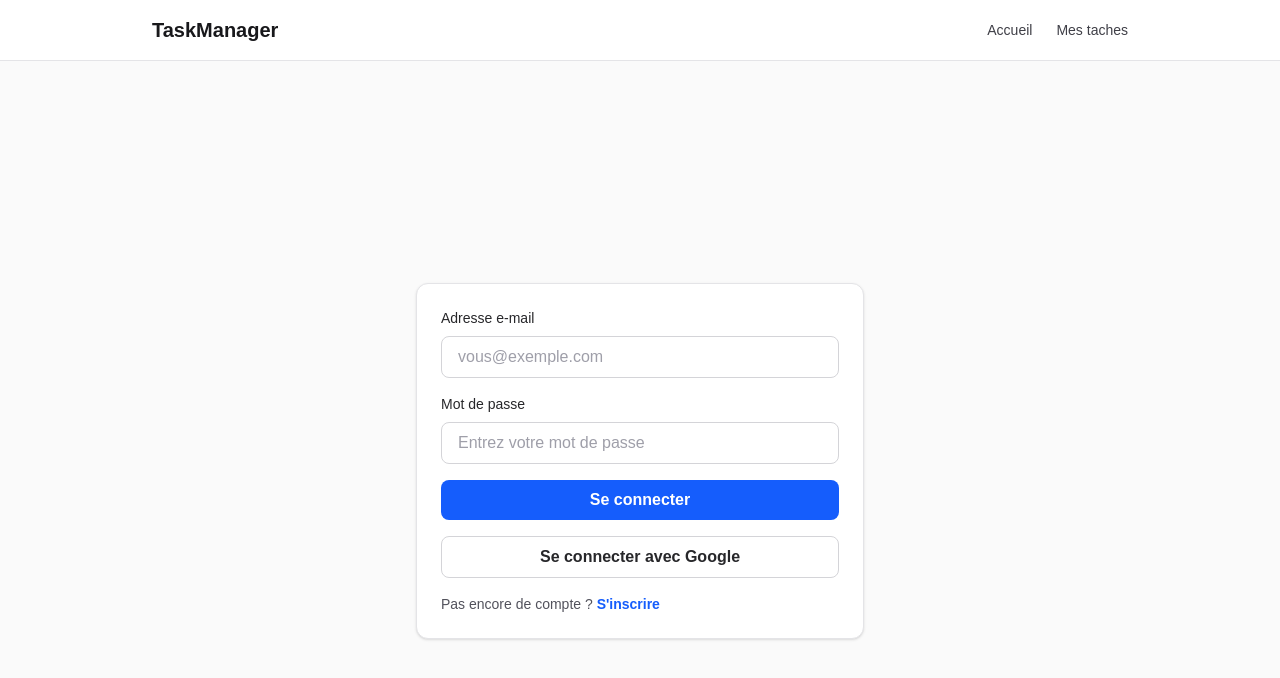
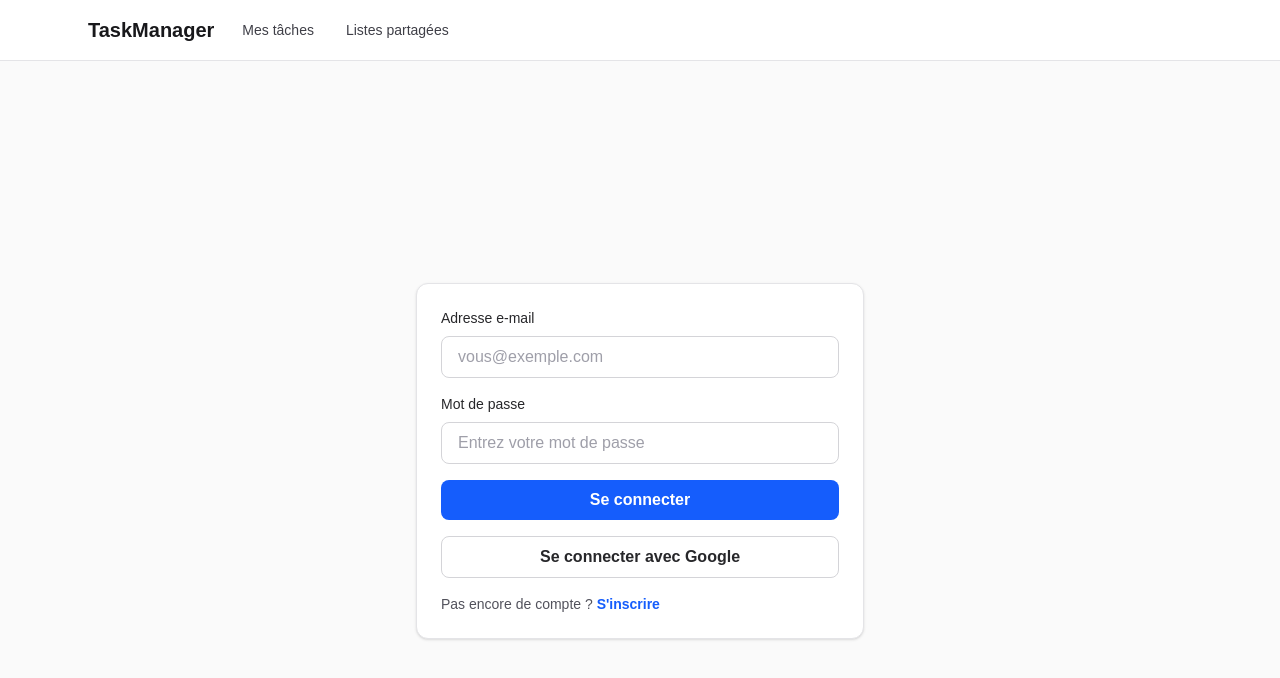
Before and after one commit to lisinsau/taskmanager, a Next.js app: page /login in a window 1280 px wide. Shown: the top 678 px of the page. Built offline with nearby package versions, Linux system fonts and the light colour scheme; no server answers.

Commit message:
feat: en-tête (navigation active + menu utilisateur compact)

```diff
--- a/src/app/page.js
+++ b/src/app/page.js
@@ -166,7 +166,6 @@ export default function Home() {
         <section className="flex flex-col w-full max-w-5xl items-center justify-center gap-8 dark:bg-zinc-900 px-8 max-md:px-0 py-16 rounded-2xl">
           <h1 className="text-4xl font-bold text-zinc-900 dark:text-zinc-100">TaskManager</h1>
           <p className="text-lg text-zinc-600 dark:text-zinc-300">Gérez vos tâches efficacement</p>
-          <UserMenu />
 
           {/* Tableau de bord au-dessus de la barre de recherche */}
           <Dashboard tasks={tasks} />
@@ -222,12 +221,6 @@ export default function Home() {
             />
           ) : null}
 
-          <button
-            className="mt-4 px-8 py-3 rounded-full bg-blue-600 text-white text-base font-semibold text-center hover:bg-blue-700 transition-colors focus:outline-none focus:ring-2 focus:ring-blue-500 focus:ring-offset-2"
-            aria-label="Commencer avec TaskManager"
-          >
-            Commencer
-          </button>
         </section>
       </main>
     </AuthGuard>
--- a/src/components/Header.js
+++ b/src/components/Header.js
@@ -1,27 +1,50 @@
+"use client";
+
 import Link from "next/link";
+import { usePathname } from "next/navigation";
+import UserMenu from "./UserMenu";
 
 export default function Header() {
+  const pathname = usePathname();
+  const isTasksPage = pathname === "/";
+  const isSharedPage = pathname?.startsWith("/shared");
+
+  const getLinkClassName = (isActive) =>
+    `rounded-md px-3 py-1.5 transition ${
+      isActive
+        ? "bg-blue-100 text-blue-700"
+        : "text-zinc-700 hover:text-blue-600 hover:bg-zinc-100"
+    }`;
+
   return (
-    <header className="border-b border-zinc-200 bg-white dark:border-zinc-800 dark:bg-zinc-950">
-      <div className="mx-auto flex w-full max-w-5xl items-center justify-between px-6 py-4">
-        <Link href="/" className="text-xl font-bold text-zinc-900 dark:text-zinc-100">
+    <header className="border-b border-zinc-200 bg-white">
+      <div className="mx-auto flex w-full max-w-6xl flex-wrap items-center justify-between gap-4 px-6 py-4">
+        <Link href="/" className="text-xl font-bold text-zinc-900">
           TaskManager
         </Link>
 
         <nav aria-label="Navigation principale">
-          <ul className="flex items-center gap-6 text-sm font-medium text-zinc-700 dark:text-zinc-300">
+          <ul className="flex items-center gap-2 text-sm font-medium">
             <li>
-              <Link href="/" className="hover:text-blue-600 dark:hover:text-blue-400">
-                Accueil
+              <Link href="/" className={getLinkClassName(isTasksPage)} aria-current={isTasksPage ? "page" : undefined}>
+                Mes tâches
               </Link>
             </li>
             <li>
-              <Link href="/" className="hover:text-blue-600 dark:hover:text-blue-400">
-                Mes taches
+              <Link
+                href="/shared"
+                className={getLinkClassName(isSharedPage)}
+                aria-current={isSharedPage ? "page" : undefined}
+              >
+                Listes partagées
               </Link>
             </li>
           </ul>
         </nav>
+
+        <div className="ml-auto">
+          <UserMenu compact />
+        </div>
       </div>
     </header>
   );
--- a/src/components/UserMenu.js
+++ b/src/components/UserMenu.js
@@ -4,7 +4,7 @@ import { useRouter } from "next/navigation";
 import { useState } from "react";
 import { useAuth } from "../contexts/AuthContext";
 
-export default function UserMenu() {
+export default function UserMenu({ compact = false }) {
   const { user, signOut } = useAuth();
   const router = useRouter();
   const [error, setError] = useState(null);
@@ -28,6 +28,24 @@ export default function UserMenu() {
 
   if (!user) {
     return null;
+  }
+
+  if (compact) {
+    return (
+      <div className="flex items-center gap-3">
+        <p className="max-w-40 truncate text-sm text-zinc-700" title={user.email || ""}>
+          {user.email}
+        </p>
+        <button
+          type="button"
+          onClick={handleSignOut}
+          disabled={loading}
+          className="rounded-lg bg-zinc-900 px-3 py-1.5 text-xs font-semibold text-white transition hover:bg-zinc-700 disabled:cursor-not-allowed disabled:opacity-60"
+        >
+          {loading ? "..." : "Se déconnecter"}
+        </button>
+      </div>
+    );
   }
 
   return (
```
